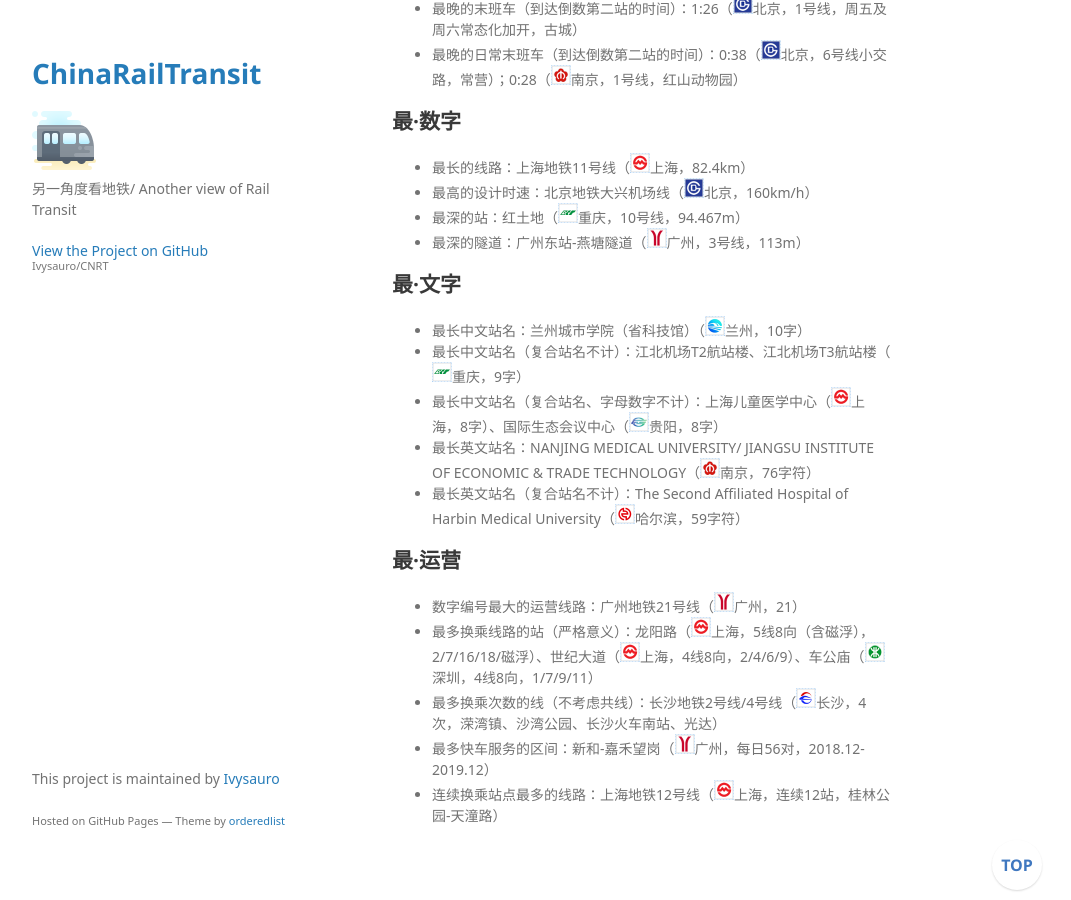
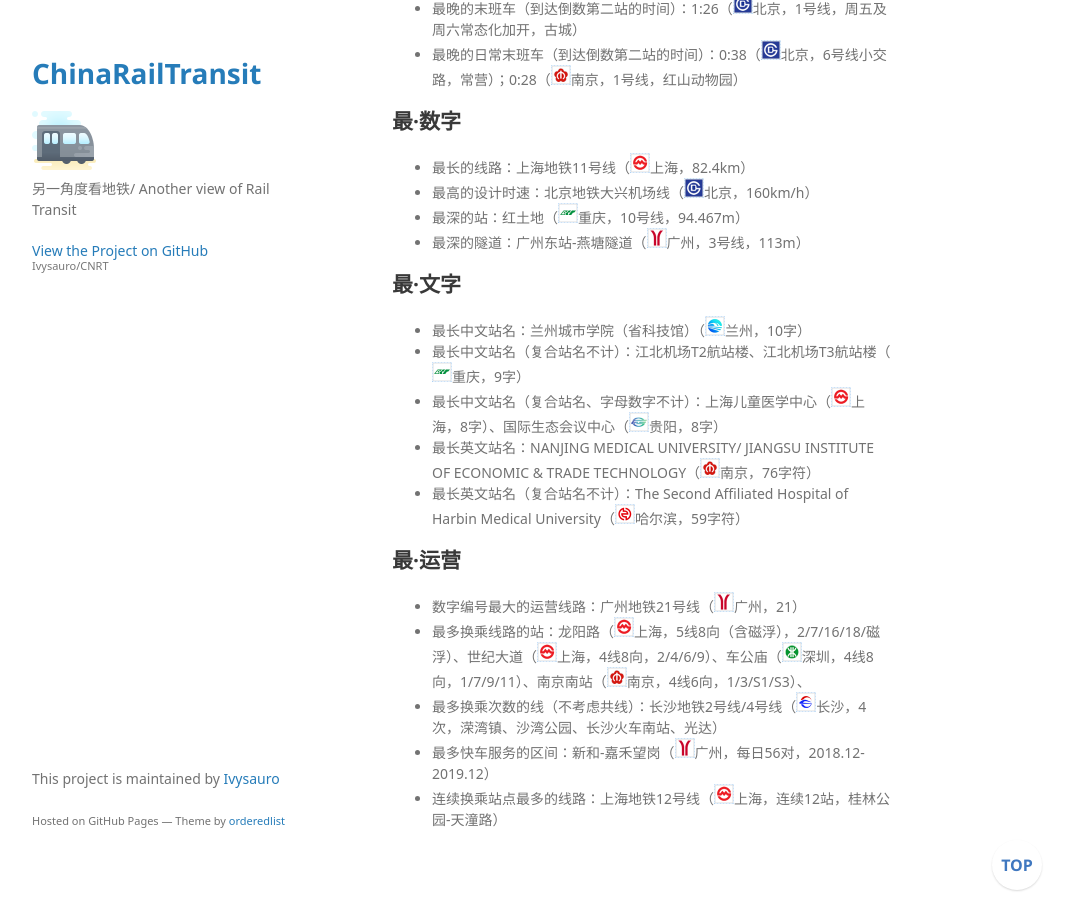
Before and after one commit to Ivysauro/CNRT, a Jekyll site: the page built from data/zui.md, in a window 1280 px wide and 900 px high, scrolled down 982 px. Shown: the whole window, without its empty margins (178-1249 px from the left). Built offline with Jekyll 4.4.1, drawn with Linux system fonts in a browser that asks for light colours; some web fonts are replaced; our own code applies the rules of GitHub Pages for plain Markdown files; a script that is not in the unit is left out.

Commit message:
🍊更新上海数据
补回南京数据

```diff
--- a/data/zui.md
+++ b/data/zui.md
@@ -49,7 +49,7 @@
 
 ## 最·运营
 - 数字编号最大的运营线路：广州地铁21号线（<img src="https://raw.githubusercontent.com/Ivysauro/CNRT/master/images/city/gz.gif" width="20" hegiht="20"/>广州，21）
-- 最多换乘线路的站（严格意义）：龙阳路（<img src="https://raw.githubusercontent.com/Ivysauro/CNRT/master/images/city/sh.gif" width="20" hegiht="20"/>上海，5线8向（含磁浮），2/7/16/18/磁浮）、世纪大道（<img src="https://raw.githubusercontent.com/Ivysauro/CNRT/master/images/city/sh.gif" width="20" hegiht="20"/>上海，4线8向，2/4/6/9）、车公庙（<img src="https://raw.githubusercontent.com/Ivysauro/CNRT/master/images/city/sz.gif" width="20" hegiht="20"/>深圳，4线8向，1/7/9/11）
+- 最多换乘线路的站：龙阳路（<img src="https://raw.githubusercontent.com/Ivysauro/CNRT/master/images/city/sh.gif" width="20" hegiht="20"/>上海，5线8向（含磁浮），2/7/16/18/磁浮）、世纪大道（<img src="https://raw.githubusercontent.com/Ivysauro/CNRT/master/images/city/sh.gif" width="20" hegiht="20"/>上海，4线8向，2/4/6/9）、车公庙（<img src="https://raw.githubusercontent.com/Ivysauro/CNRT/master/images/city/sz.gif" width="20" hegiht="20"/>深圳，4线8向，1/7/9/11）、南京南站（<img src="https://raw.githubusercontent.com/Ivysauro/CNRT/master/images/city/nj.gif" width="20" hegiht="20"/>南京，4线6向，1/3/S1/S3）、
 - 最多换乘次数的线（不考虑共线）：长沙地铁2号线/4号线（<img src="https://raw.githubusercontent.com/Ivysauro/CNRT/master/images/city/cs.gif" width="20" hegiht="20"/>长沙，4次，溁湾镇、沙湾公园、长沙火车南站、光达）
 - 最多快车服务的区间：新和-嘉禾望岗（<img src="https://raw.githubusercontent.com/Ivysauro/CNRT/master/images/city/gz.gif" width="20" hegiht="20"/>广州，每日56对，2018.12-2019.12）
 - 连续换乘站点最多的线路：上海地铁12号线（<img src="https://raw.githubusercontent.com/Ivysauro/CNRT/master/images/city/sh.gif" width="20" hegiht="20"/>上海，连续12站，桂林公园-天潼路）
```
